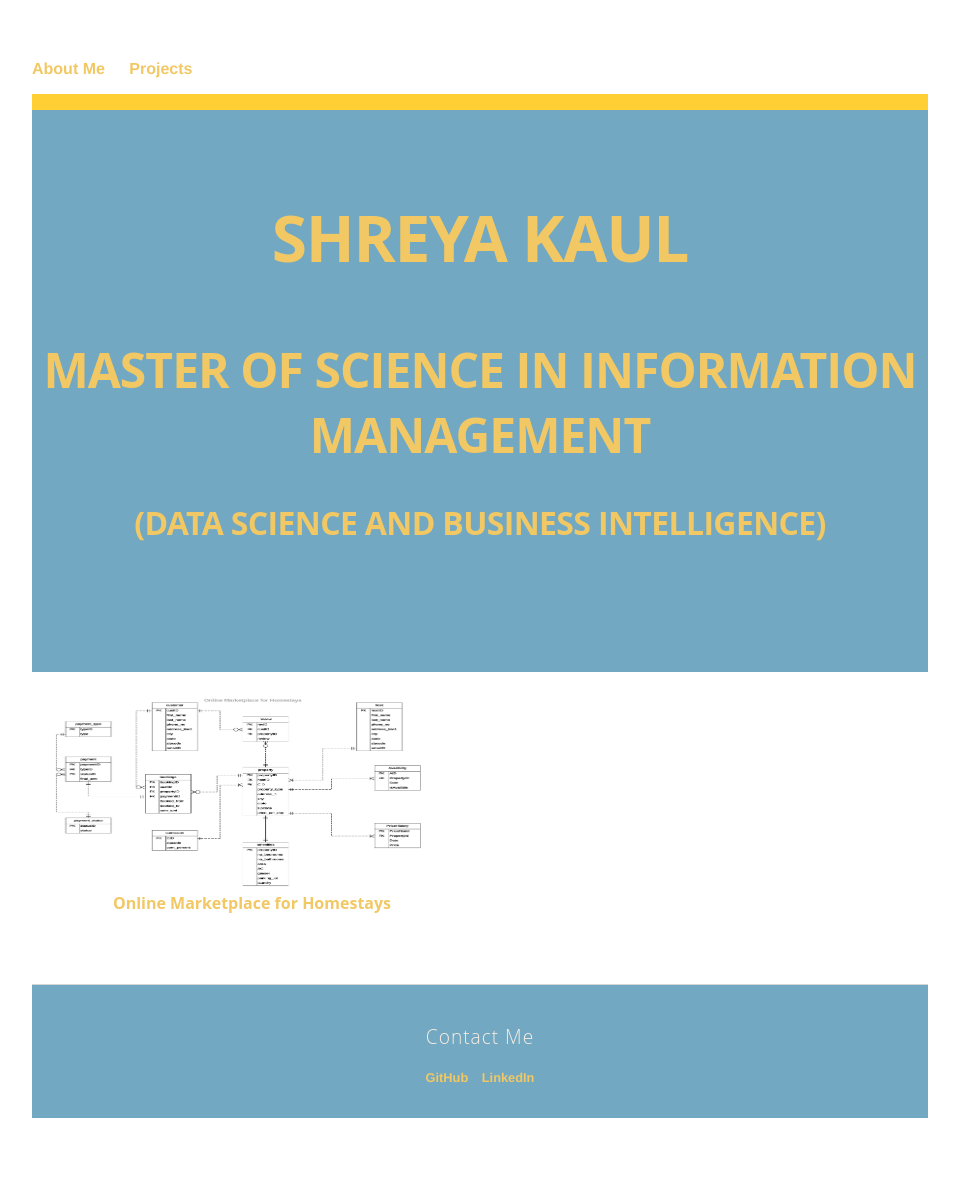
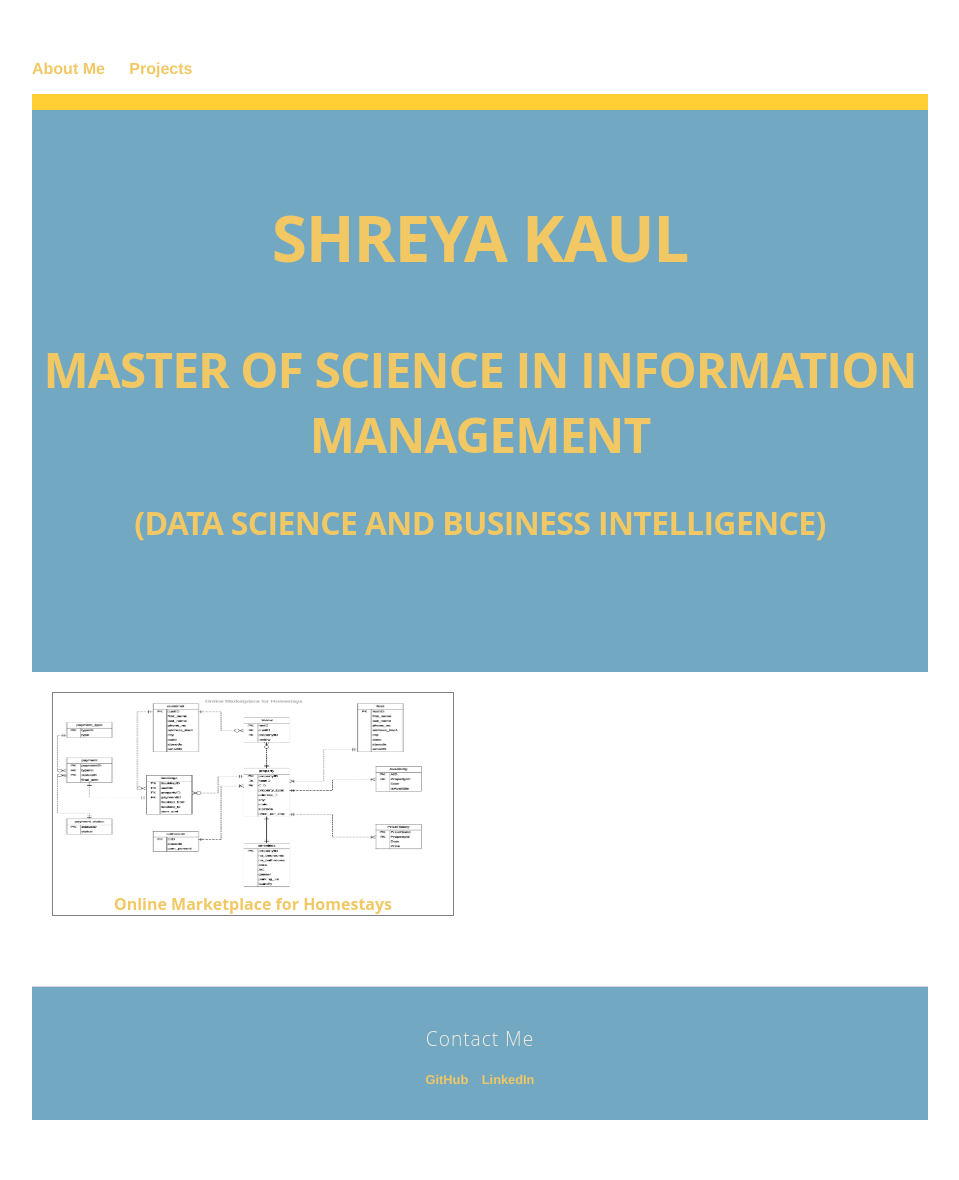
Before and after one commit to shreyakaul/shreyakaul.github.io, a Jekyll site: the page built from Projects.html, in a window 1280 px wide. Shown: the whole page, without its empty margins (160-1119 px from the left). Built offline with Jekyll 4.4.1, drawn with Linux system fonts in a browser that asks for light colours.

Commit message:
Update main.css

```diff
--- a/css/main.css
+++ b/css/main.css
@@ -215,7 +215,7 @@ a {
 
 figure {
     display: inline-block;
-    border: 1px gray;
+    border: 1px solid gray;
     margin: 20px; /* adjust as needed */
 }
 figure img {
```
